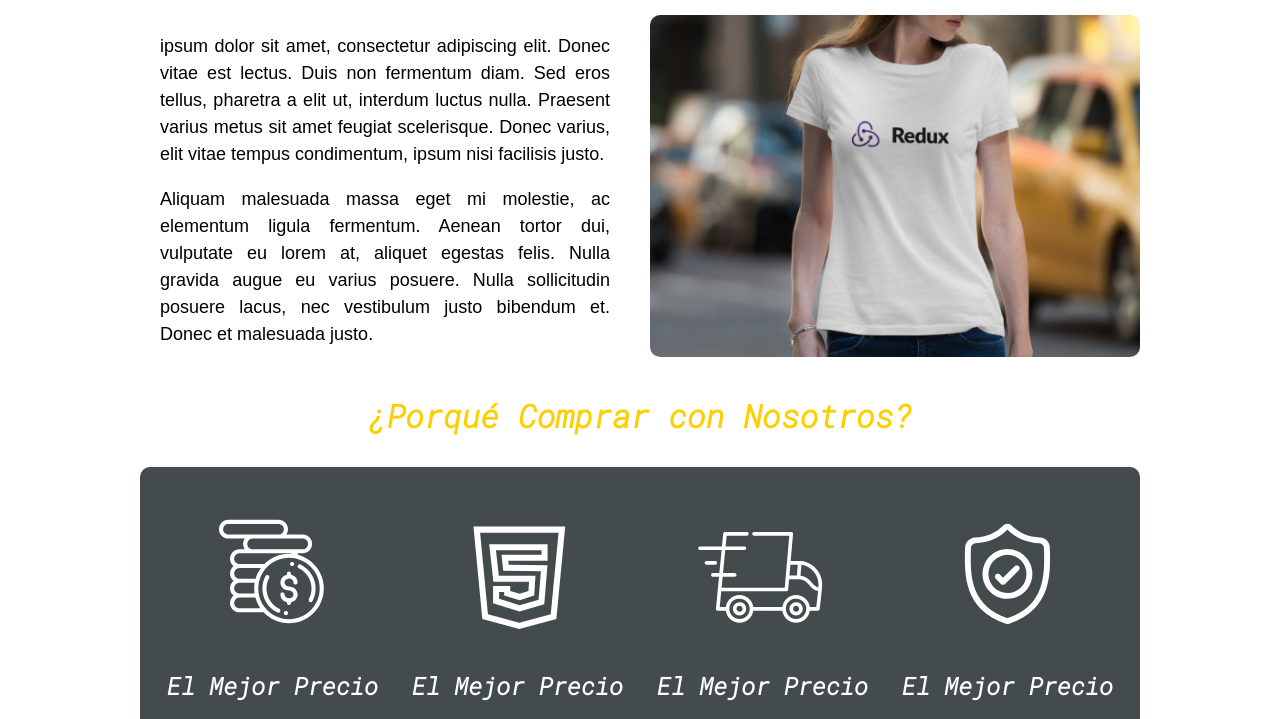
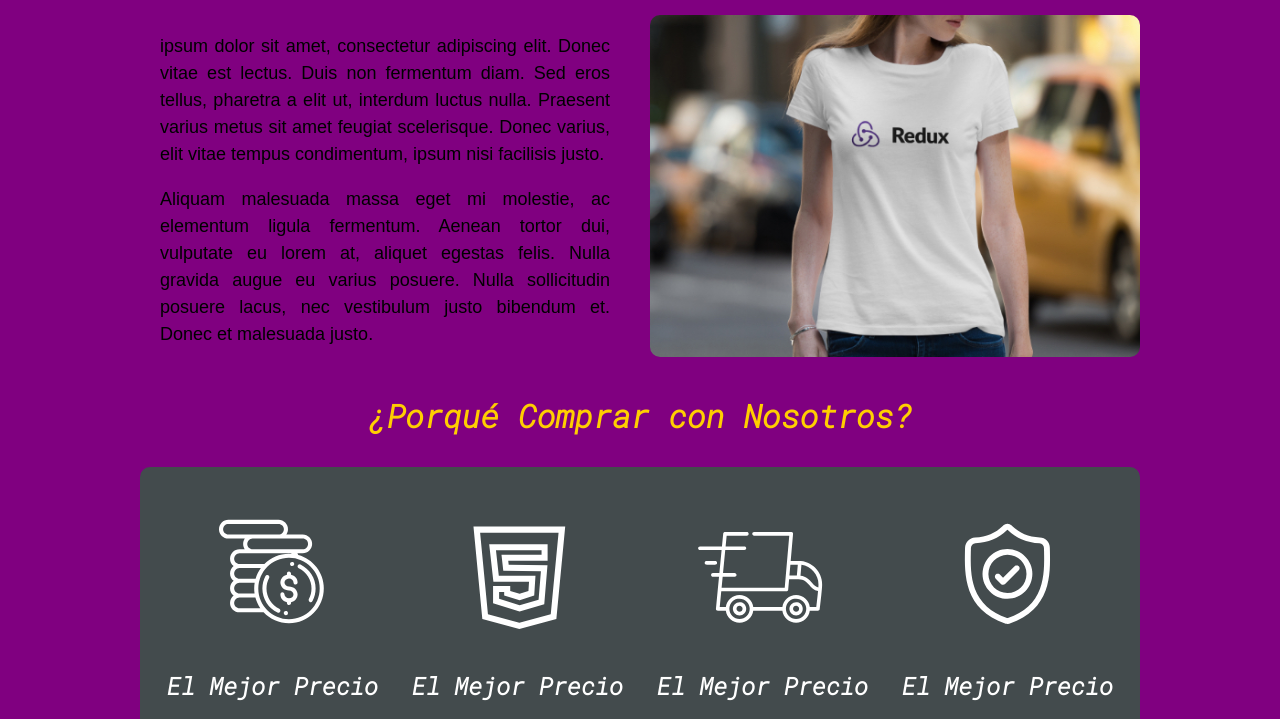
Before and after one commit to Guiio08/ProyectoTienda, a plain HTML site: page nosotros.html in a window 1280 px wide. Shown: the part 323-1042 px from the top of the page. Drawn offline with Linux system fonts and the light colour scheme.

Commit message:
Cambio color fondo morado

```diff
--- a/CSS/style.css
+++ b/CSS/style.css
@@ -5,6 +5,7 @@
     --amarillo: #FFCE00;
     --amarilloOscuro: rgb(233,287,2);
     --grisMedio: #434B4D;
+    --morado: #800080;
 
     --fuentePrincipal: 'Roboto Mono', monospace;;
 }
@@ -20,7 +21,7 @@ html {
 /*Globales*/
 
 body {
-    background-color: var(--blanco);
+    background-color: var(--morado);
     font-size: 1.6rem;
     line-height: 1.5;
 }
```
